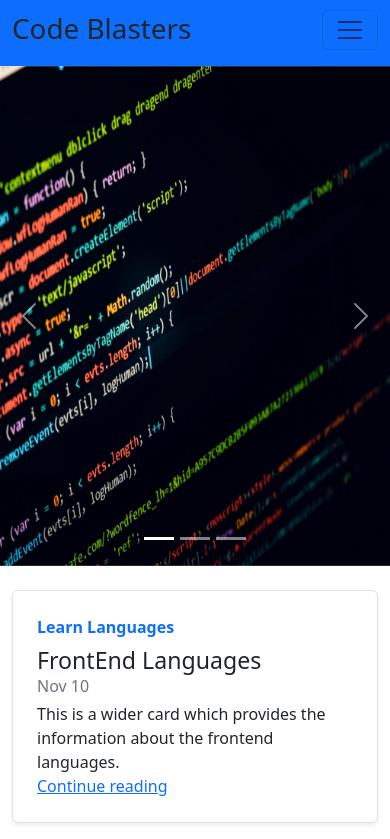
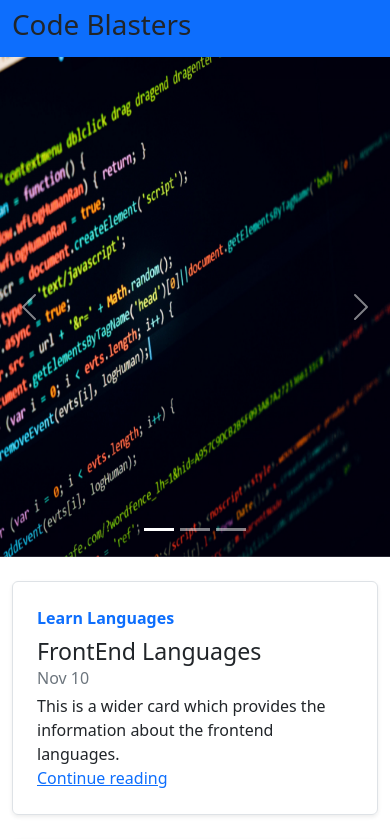
Before and after one commit to Hrithiksaini2000/CodeBlasters, a plain HTML site: page index.html in a window 390 px wide. Shown: the top 839 px of the page. Drawn offline with nearby package versions, Linux system fonts and the light colour scheme.

Commit message:
Update index.html

```diff
--- a/index.html
+++ b/index.html
@@ -13,11 +13,6 @@
     <nav class="navbar navbar-expand-lg bg-primary">
         <div class="container-fluid">
             <h1>Code Blasters<h1>
-            <button class="navbar-toggler" type="button" data-bs-toggle="collapse"
-                data-bs-target="#navbarSupportedContent" aria-controls="navbarSupportedContent" aria-expanded="false"
-                aria-label="Toggle navigation">
-                <span class="navbar-toggler-icon"></span>
-            </button>
             <div class="collapse navbar-collapse" id="navbarSupportedContent">
                 <ul class="navbar-nav me-auto mb-2 mb-lg-0">
                     <li class="nav-item">
```
